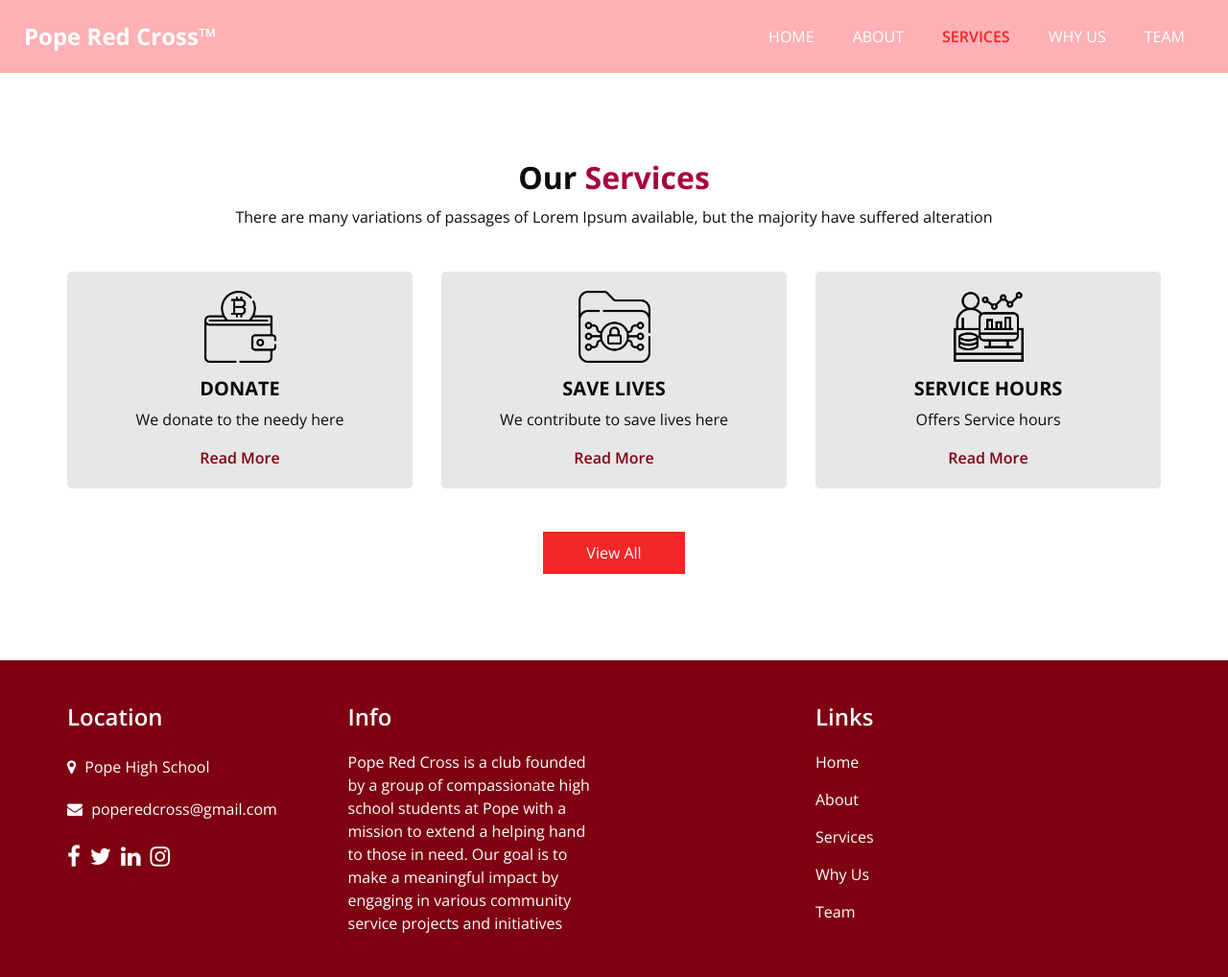
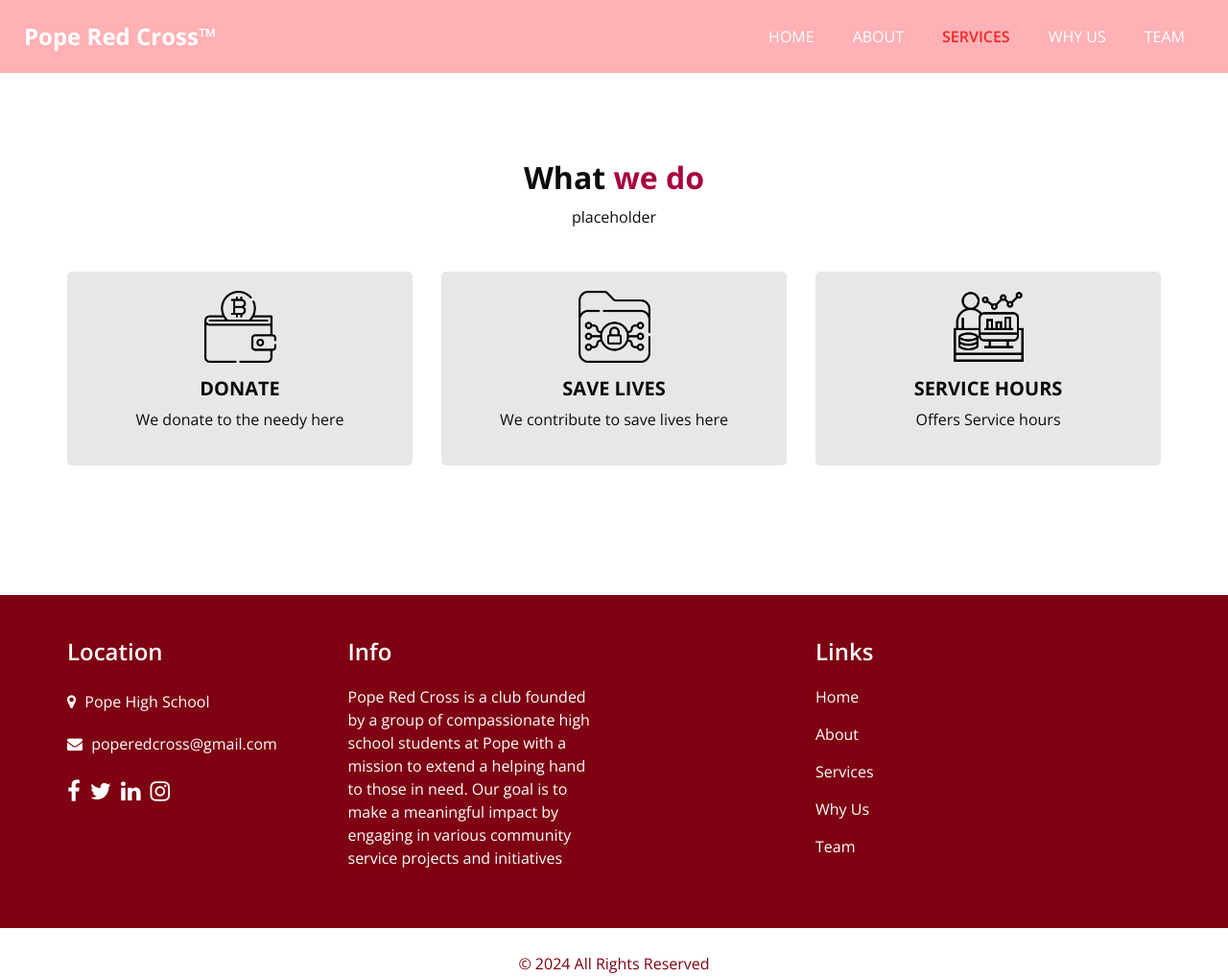
Before and after one commit to Pope-Red-Cross/RedCrossWeb, a plain HTML site: page service.html in a window 1280 px wide. Shown: the top 1018 px of the page at 96% size. Drawn offline with nearby package versions, Linux system fonts and the light colour scheme; some packages are replaced by stand-ins of ours.

Commit message:
Reorganized "service" page

```diff
--- a/service.html
+++ b/service.html
@@ -98,10 +98,10 @@
       <div class="container ">
         <div class="heading_container heading_center">
           <h2>
-            Our <span id = "spanRed">Services</span>
+            What <span id = "spanRed">we do</span>
           </h2>
           <p>
-            There are many variations of passages of Lorem Ipsum available, but the majority have suffered alteration
+            placeholder
           </p>
         </div>
         <div class="row">
@@ -116,11 +116,12 @@
                 </h5>
                 <p>
                   We donate to the needy here
+                </p>
 
-                </p>
-                <a href="">
+              <!-- We could link a page for further information -->
+                <!-- <a href="">
                   Read More
-                </a>
+                </a> -->
               </div>
             </div>
           </div>
@@ -137,9 +138,9 @@
                 <p>
                   We contribute to save lives here
                 </p>
-                <a href="">
+                <!-- <a href="">
                   Read More
-                </a>
+                </a> -->
               </div>
             </div>
           </div>
@@ -156,17 +157,17 @@
                 <p>
                   Offers Service hours
                 </p>
-                <a href="">
+                <!-- <a href="">
                   Read More
-                </a>
+                </a> -->
               </div>
             </div>
           </div>
         </div>
         <div class="btn-box">
-          <a href="">
+          <!-- <a href="">
             View All
-          </a>
+          </a> -->
         </div>
       </div>
     </div>
```
